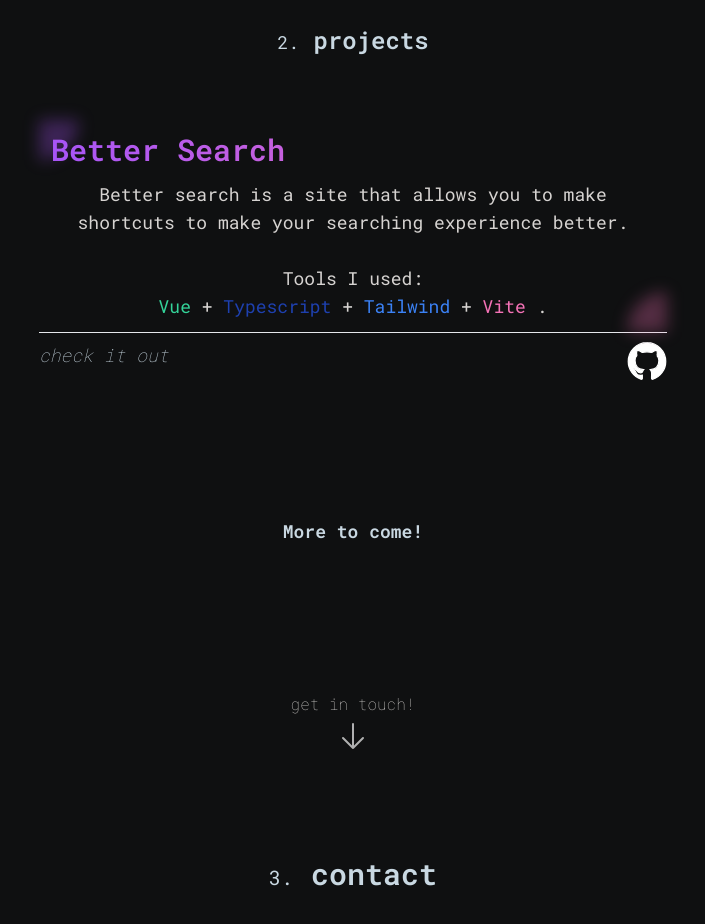
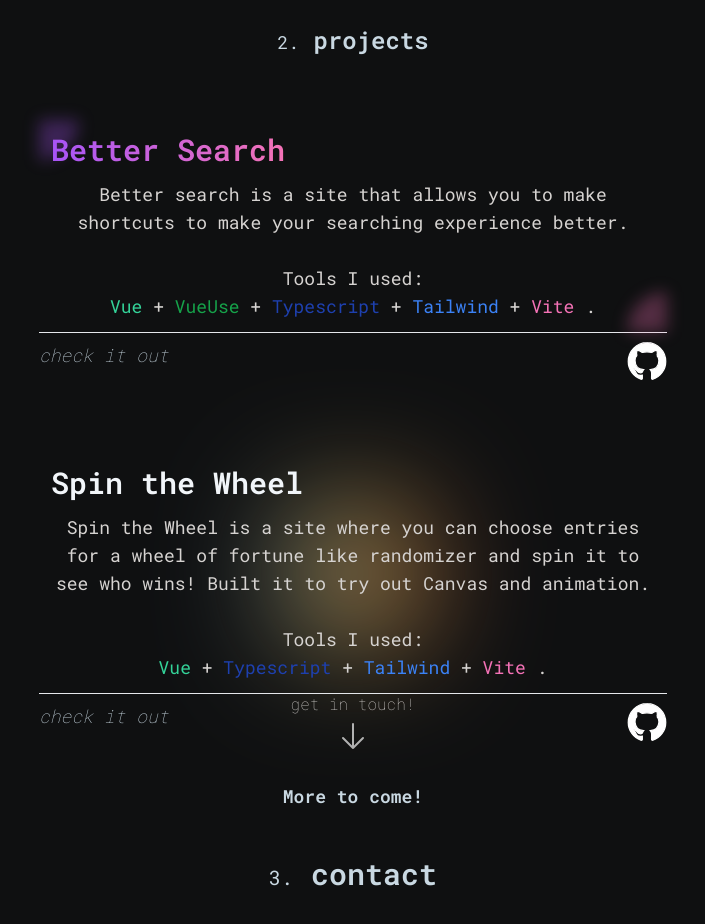
Before and after one commit to ajvejko/portfolio, a Vue app: page / in a window 1280 px wide. Shown: the part 1640-2564 px from the top of the page, without its empty margins (287-992 px from the left). Built offline with nearby package versions, Linux system fonts and the light colour scheme.

Commit message:
added SpinTheWheel project to projects list

```diff
--- a/src/App.vue
+++ b/src/App.vue
@@ -13,3 +13,9 @@ import Contact from "./Components/Contact.vue";
   <Projects />
   <Contact />
 </template>
+
+<style>
+.transition_animation {
+  transition: all ease 300ms;
+}
+</style>
--- a/src/Components/Projects.vue
+++ b/src/Components/Projects.vue
@@ -16,10 +16,11 @@
           <div
             class="absolute bottom-0 right-0 h-6 w-6 rounded-tl-full bg-pink-400/30 blur md:h-8 md:w-8 xl:h-10 xl:w-10 2xl:w-12"
           ></div>
-          <h2
-            class="bg-gradient-to-r from-purple-500 to-pink-400 bg-clip-text text-xl font-bold text-transparent md:text-2xl xl:text-3xl"
-          >
-            Better Search
+          <h2 class="text-xl font-bold md:text-2xl xl:text-3xl">
+            <span
+              class="bg-gradient-to-r from-purple-500 to-pink-400 bg-clip-text text-transparent"
+              >Better Search</span
+            >
           </h2>
           <p
             class="mt-3 text-center text-sm text-stone-300 md:text-base xl:text-lg"
@@ -29,6 +30,7 @@
             <br />
             Tools I used:<br />
             <span class="text-emerald-400">Vue</span> +
+            <span class="text-green-600">VueUse</span> +
             <span class="text-blue-800">Typescript</span> +
             <span class="text-blue-500">Tailwind</span> +
             <span class="text-pink-400">Vite</span>
@@ -43,13 +45,57 @@
           >
           <div>
             <a href="https://github.com/ajvejko/Bettersearch" alt="github"
-              ><img class="w-6 md:w-8 xl:w-10" src="../assets/github.svg"
+              ><img
+                class="transition_animation w-6 hover:scale-110 md:w-8 xl:w-10"
+                src="../assets/github.svg"
             /></a>
           </div>
         </div>
       </div>
 
-      <div class="mt-32 text-center font-bold text-textMainCustom md:text-lg">
+      <!-- Spin the Wheel Project -->
+      <div class="mt-16 divide-y xl:mx-auto xl:w-3/4">
+        <div class="relative p-3">
+          <div
+            class="animation_spinning absolute top-1/2 left-1/2 -z-10 -mt-16 -ml-16 h-32 w-32 rounded-full bg-gradient-to-b from-red-500 via-yellow-300 to-blue-500 blur-3xl filter"
+          ></div>
+          <h2 class="text-xl font-bold text-slate-100 md:text-2xl xl:text-3xl">
+            Spin the Wheel
+          </h2>
+          <p
+            class="mt-3 text-center text-sm text-stone-300 md:text-base xl:text-lg"
+          >
+            Spin the Wheel is a site where you can choose entries for a wheel of
+            fortune like randomizer and spin it to see who wins! Built it to try
+            out Canvas and animation.<br />
+            <br />
+            Tools I used:<br />
+            <span class="text-emerald-400">Vue</span> +
+            <span class="text-blue-800">Typescript</span> +
+            <span class="text-blue-500">Tailwind</span> +
+            <span class="text-pink-400">Vite</span>
+            .
+          </p>
+        </div>
+        <div class="flex justify-between py-2">
+          <a
+            href="https://spin-the-wheel-swart.vercel.app/"
+            class="text-sm font-thin italic text-textMainCustom hover:underline md:text-base xl:text-lg"
+            >check it out</a
+          >
+          <div>
+            <a href="https://github.com/ajvejko/WheelOfFortune" alt="github"
+              ><img
+                class="transition_animation w-6 hover:scale-110 md:w-8 xl:w-10"
+                src="../assets/github.svg"
+            /></a>
+          </div>
+        </div>
+      </div>
+
+      <div
+        class="mt-32 text-center font-bold text-textMainCustom md:mt-16 md:text-lg lg:mt-8"
+      >
         More to come!
       </div>
       <div class="flex justify-center">
@@ -76,3 +122,17 @@
     </div>
   </section>
 </template>
+
+<style scoped>
+.animation_spinning {
+  animation: spin 4s linear infinite;
+}
+@keyframes spin {
+  0% {
+    transform: rotate(0deg);
+  }
+  100% {
+    transform: rotate(360deg);
+  }
+}
+</style>
```
